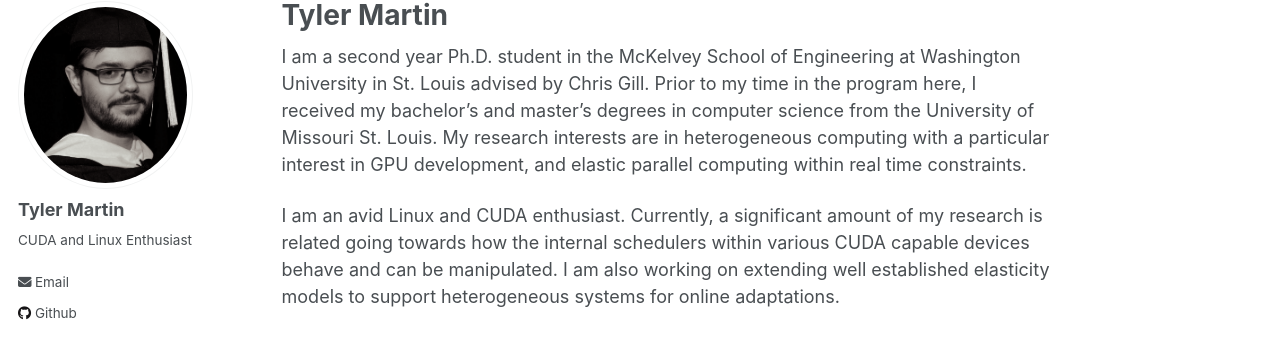
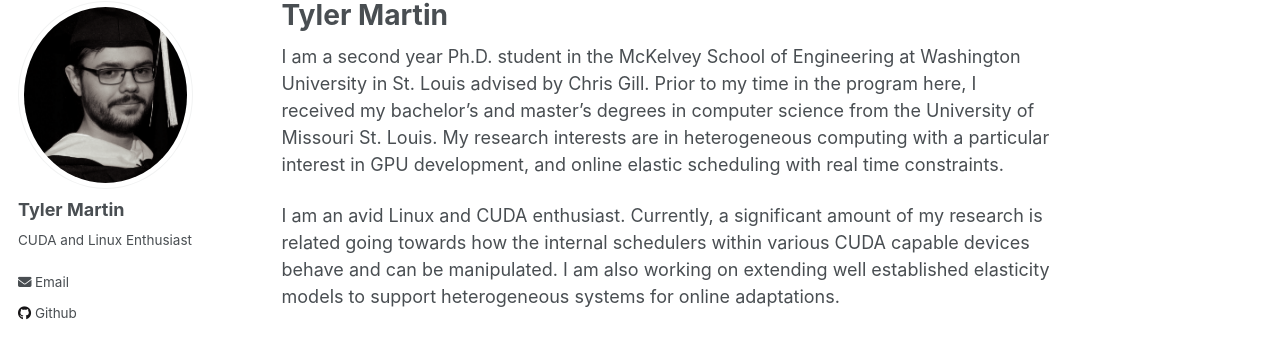
Before and after one commit to Tyler-S-M/tyler-s-m.github.io, a Jekyll site: the page built from _pages/about.md, in a window 1280 px wide. Shown: the part 105-442 px from the top of the page. Built offline with Jekyll 4.4.1, drawn with Linux system fonts in a browser that asks for light colours.

Commit message:
Update about.md

```diff
--- a/_pages/about.md
+++ b/_pages/about.md
@@ -7,7 +7,7 @@ redirect_from:
   - /about.html
 ---
 
-I am a second year Ph.D. student in the McKelvey School of Engineering at Washington University in St. Louis advised by Chris Gill. Prior to my time in the program here, I received my bachelor's and master's degrees in computer science from the University of Missouri St. Louis. My research interests are in heterogeneous computing with a particular interest in GPU development, and elastic parallel computing within real time constraints.
+I am a second year Ph.D. student in the McKelvey School of Engineering at Washington University in St. Louis advised by Chris Gill. Prior to my time in the program here, I received my bachelor's and master's degrees in computer science from the University of Missouri St. Louis. My research interests are in heterogeneous computing with a particular interest in GPU development, and online elastic scheduling with real time constraints.
 
 I am an avid Linux and CUDA enthusiast. Currently, a significant amount of my research is related going towards how the internal schedulers within various CUDA capable devices behave and can be manipulated. I am also working on extending well established elasticity models to support heterogeneous systems for online adaptations.
 
```
